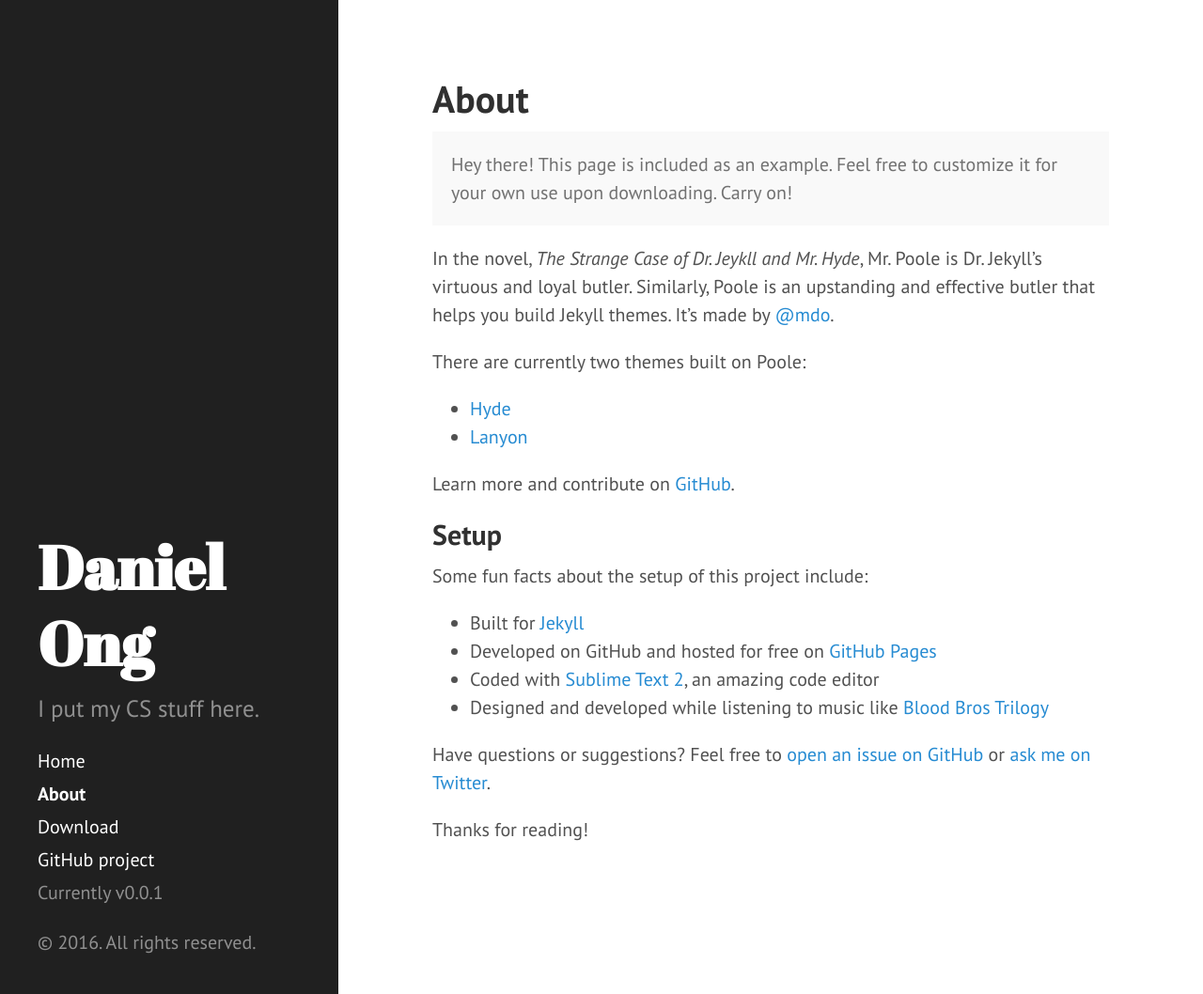
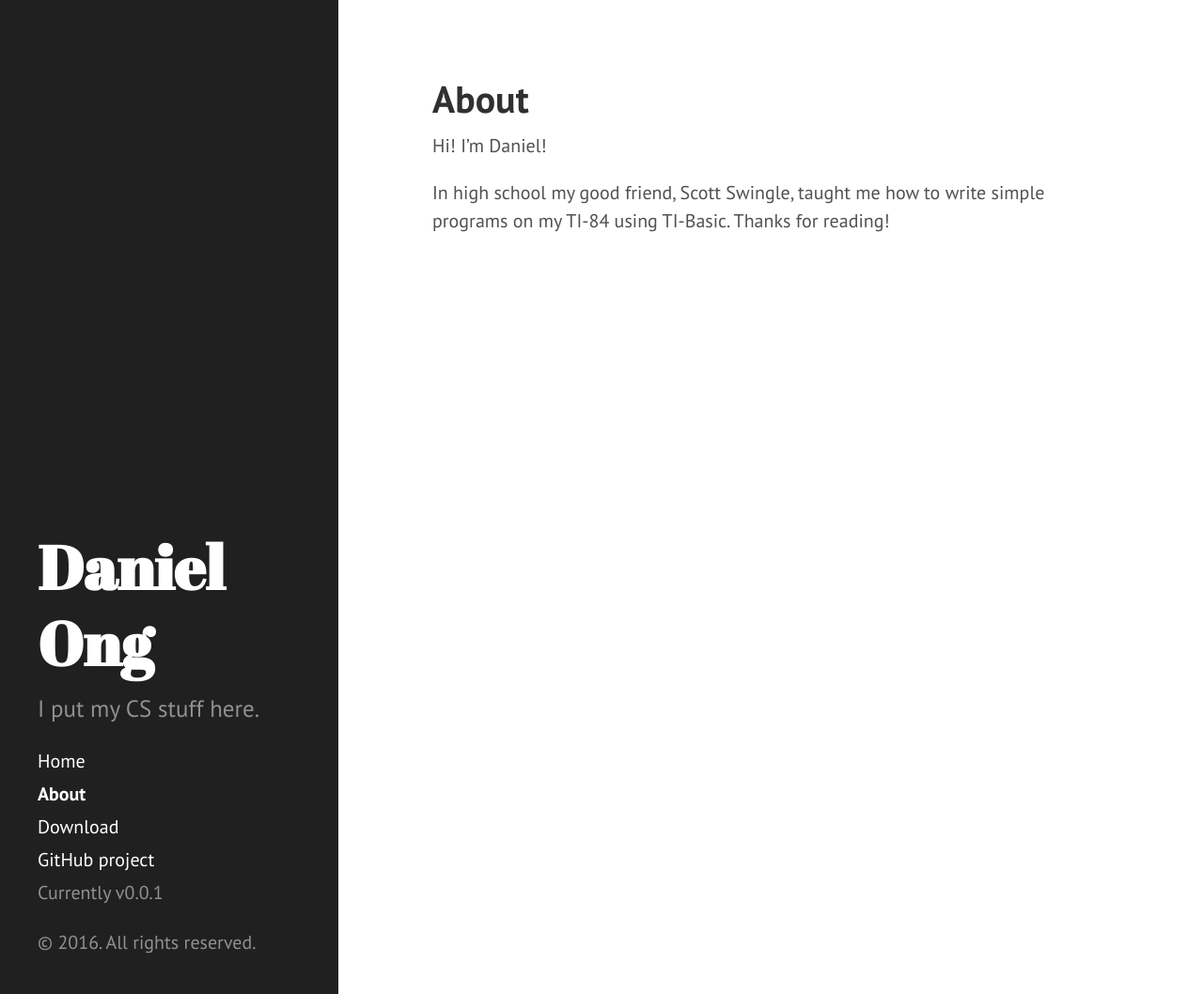
Before and after one commit to danong/danong.github.io, a Jekyll site: the page built from about.md, in a window 1280 px wide and 1058 px high. Shown: the whole window at 94% size. Built offline with Jekyll 4.4.1, drawn with Linux system fonts in a browser that asks for light colours; Markdown is read by kramdown in place of the engine named in the settings.

Commit message:
Scheduled update
Added two new posts and adjusted layout.

```diff
--- a/about.md
+++ b/about.md
@@ -3,28 +3,7 @@ layout: page
 title: About
 ---
 
-<p class="message">
-  Hey there! This page is included as an example. Feel free to customize it for your own use upon downloading. Carry on!
-</p>
+Hi! I'm Daniel!
 
-In the novel, *The Strange Case of Dr. Jeykll and Mr. Hyde*, Mr. Poole is Dr. Jekyll's virtuous and loyal butler. Similarly, Poole is an upstanding and effective butler that helps you build Jekyll themes. It's made by [@mdo](https://twitter.com/mdo).
-
-There are currently two themes built on Poole:
-
-* [Hyde](http://hyde.getpoole.com)
-* [Lanyon](http://lanyon.getpoole.com)
-
-Learn more and contribute on [GitHub](https://github.com/poole).
-
-## Setup
-
-Some fun facts about the setup of this project include:
-
-* Built for [Jekyll](http://jekyllrb.com)
-* Developed on GitHub and hosted for free on [GitHub Pages](https://pages.github.com)
-* Coded with [Sublime Text 2](http://sublimetext.com), an amazing code editor
-* Designed and developed while listening to music like [Blood Bros Trilogy](https://soundcloud.com/maddecent/sets/blood-bros-series)
-
-Have questions or suggestions? Feel free to [open an issue on GitHub](https://github.com/poole/issues/new) or [ask me on Twitter](https://twitter.com/mdo).
-
+In high school my good friend, Scott Swingle, taught me how to write simple programs on my TI-84 using TI-Basic.
 Thanks for reading!
```
Also changed, not shown: Blog.html (added, +37 -0 lines), _posts/2016-02-27-molecular-dynamics-simulation.md (added, +6 -0 lines), _posts/2016-02-27-single-server-queue.md (added, +6 -0 lines), 8tile.html (renamed from hw3_final.html).
